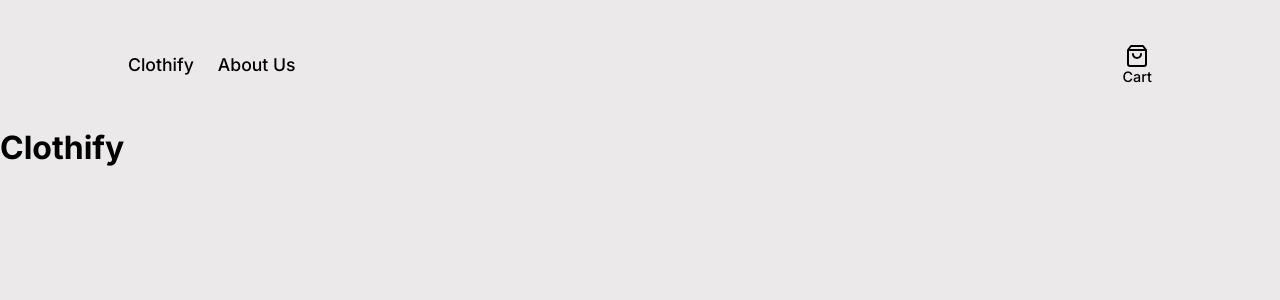
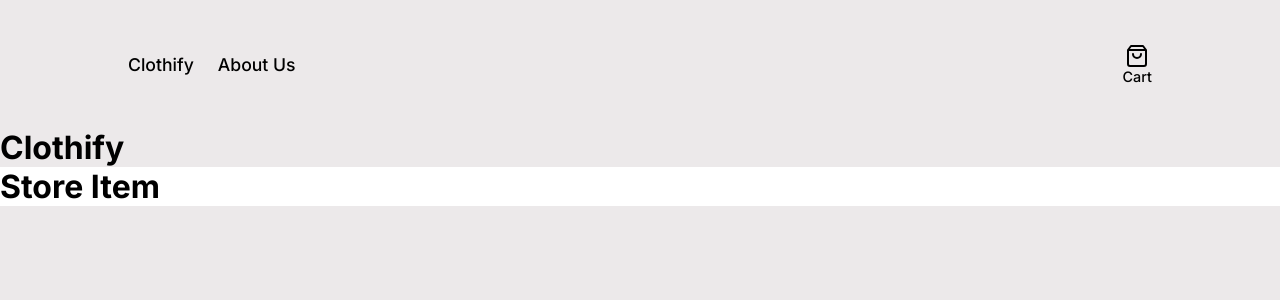
Before and after one commit to JayCodeGitHub/Clothify-Archive, a Next.js app: page / in a window 1280 px wide. Shown: the top 300 px of the page. Built offline with nearby package versions, Linux system fonts and the light colour scheme.

Commit message:
Created store item

```diff
--- a/src/components/navbar/navbar.styles.ts
+++ b/src/components/navbar/navbar.styles.ts
@@ -8,6 +8,7 @@ export const OuterWrapper = styled.nav`
     justify-content: space-between;
     align-items: center;
     padding: 0 10%;
+    background-color: ${({ theme }) => theme.secondary};
 `
 
 export const Wrapper = styled.ul`
--- /dev/null
+++ b/src/components/storeItem/storeItem.styles.ts
@@ -0,0 +1,5 @@
+import styled from 'styled-components'
+
+export const Wrapper = styled.div`
+    background-color: white;
+`
--- /dev/null
+++ b/src/components/storeItem/storeItem.tsx
@@ -0,0 +1,9 @@
+import { Wrapper } from "./storeItem.styles";
+
+export default function StoreItem() {
+  return (
+    <Wrapper>
+      <h1>Store Item</h1>
+    </Wrapper>
+  );
+}
--- a/src/pages/index.tsx
+++ b/src/pages/index.tsx
@@ -1,7 +1,10 @@
+import StoreItem from "@/components/storeItem/storeItem";
+
 export default function HomePage() {
   return (
     <main>
       <h1>Clothify</h1>
+      <StoreItem />
     </main>
   );
 }
```
